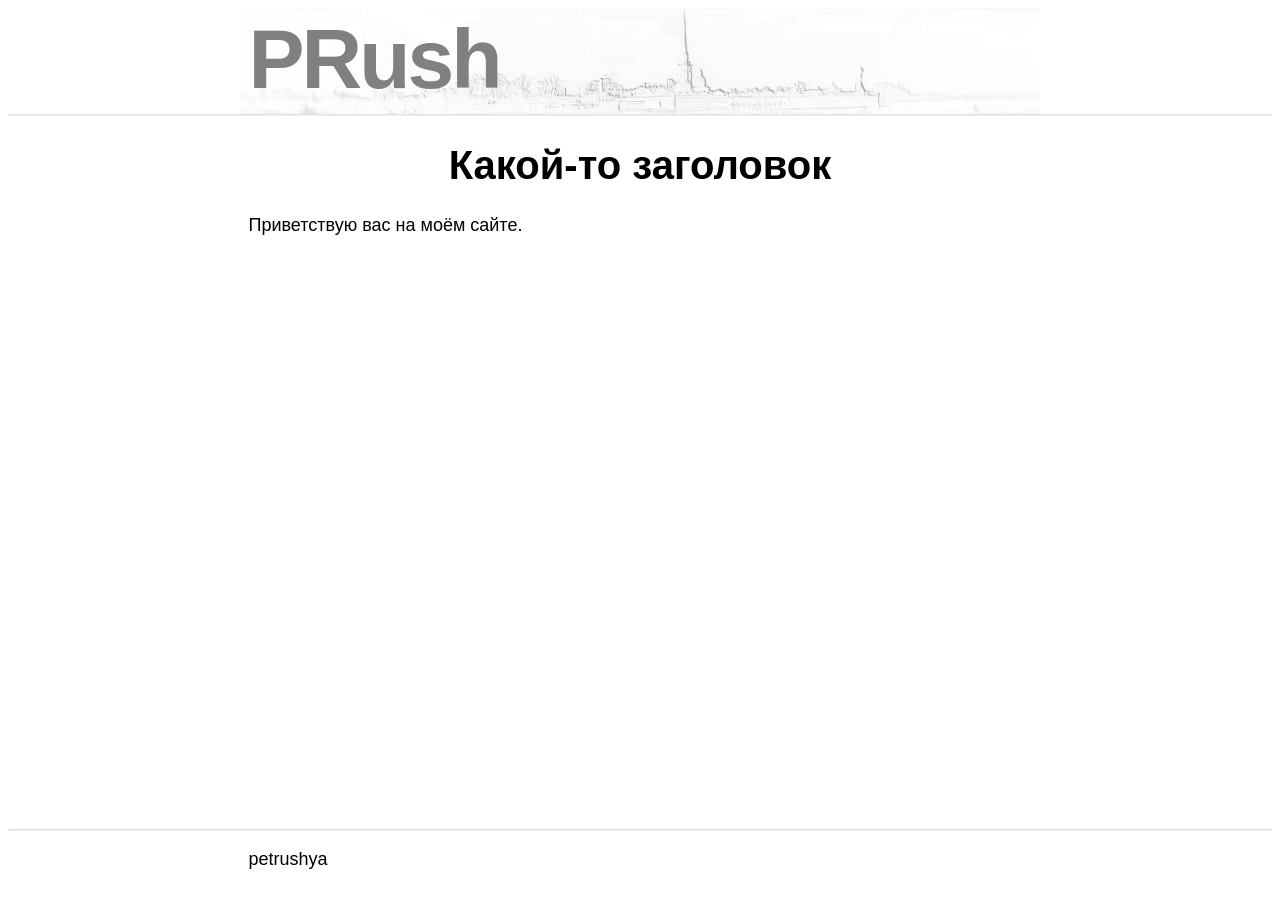
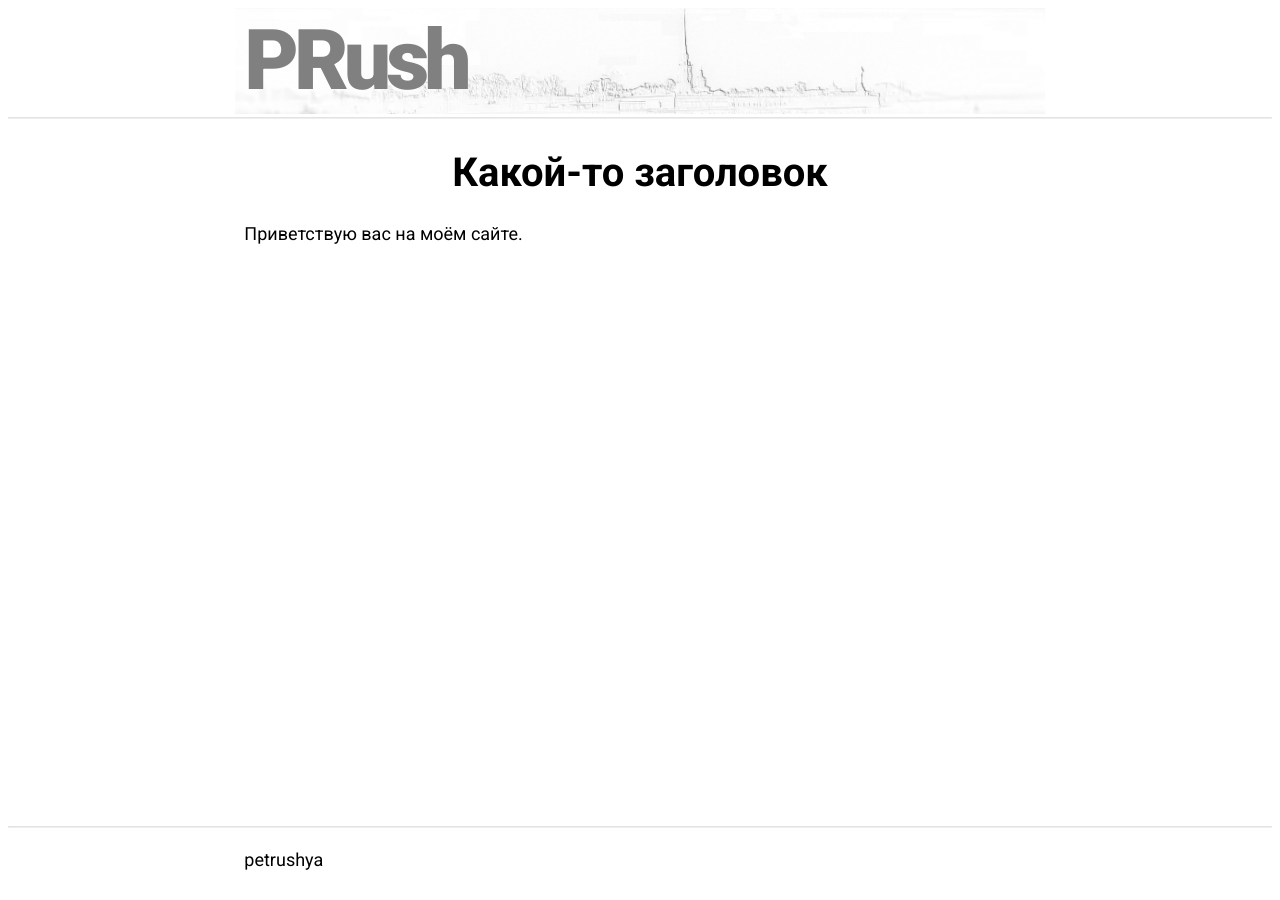
Before and after one commit to petrushya/petrushya.github.io, a Jekyll site: the page built from index.md, in a window 1280 px wide. Built offline with Jekyll 4.4.1, drawn with Linux system fonts in a browser that asks for light colours.

Commit message:
add font, changed styles

```diff
--- a/_layouts/default.html
+++ b/_layouts/default.html
@@ -11,6 +11,9 @@
       <link rel="stylesheet" href="{{ "/assets/css/404.css" | relative_url}}" />
     {% endif %}
     <link rel="icon" href="{{ "assets/images/logo.png" | relative_url }}" type="img/png" />
+    <style>
+      @import url('https://fonts.googleapis.com/css2?family=Roboto:wdth,wght@75..100,100..900&display=swap');
+    </style>
   </head>
   <body>
     <header class="wrapper">
--- a/_sass/base.scss
+++ b/_sass/base.scss
@@ -1,12 +1,16 @@
-$bodyFont: sans-serif;
+$bodyFont: "Roboto", sans-serif;
 :root {
   color-scheme: dark light;
 }
 * {
   box-sizing: border-box;
 }
-body {
+html {
   font-family: $bodyFont;
+  font-optical-sizing: auto;
+  font-weight: 400;
+  font-style: normal;
+  font-variation-settings: "wdth" 100;
 }
 body {
   min-height: calc(100vh - 20px);
@@ -25,13 +29,15 @@
 .site-title {
   text-decoration: unset;
   font-size: 5.25rem;
-  font-weight: 800;
-  letter-spacing: -3px;
+  font-weight: 900;
+  font-variation-settings: "wdth" 75;
+  letter-spacing: -5px;
   color: graytext;
 }
 h1 {
   text-align: center;
-  font-weight: 600;
+  font-weight: 700;
+  font-variation-settings: "wdth" 87.5;
   font-size: 2.5rem;
 }
 p {
@@ -43,7 +49,7 @@
 hr {
   border-color: graytext;
   opacity:0.125;
-  margin: unset;
+  margin-block: 3px;
 }
 header,
 main,
--- /dev/null
+++ b/assets/css/404.scss
@@ -0,0 +1,13 @@
+---
+---
+
+main {
+  text-align: center;
+}
+main p {
+  font-size: 1.5rem;
+}
+h1 {
+  font-size: 3.5rem;
+  color: activetext;
+}
```
Also changed, not shown: _pages/404.md (+3 -4 lines).
